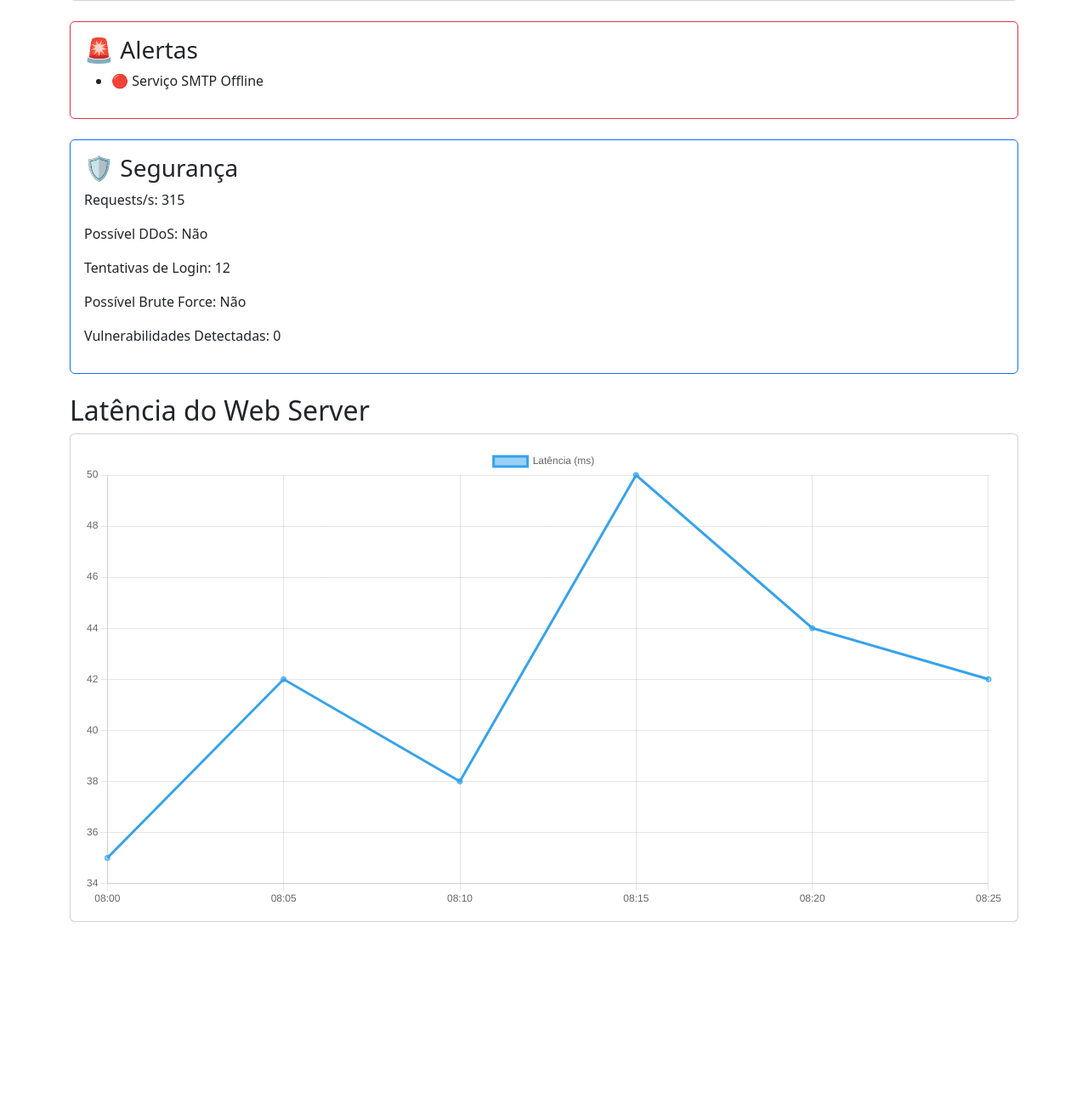
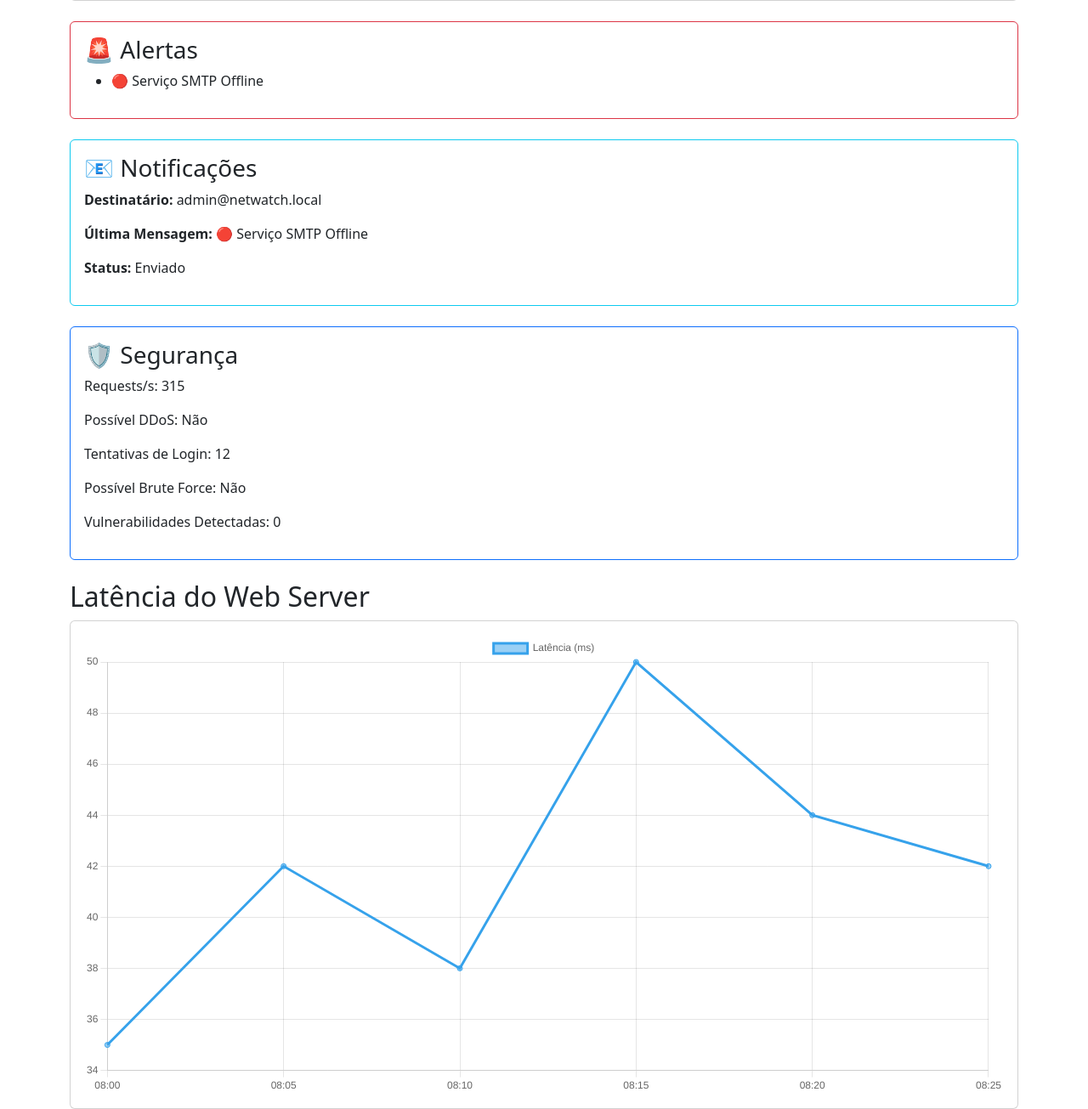
Before and after one commit to thiagodellano/NetWatch, a Flask app: page / in a window 1280 px wide. Shown: the part 606-1911 px from the top of the page at 85% size. Before the commit the page ends 1691 px from the top, so only its background shows below. Run offline with Flask 3, Linux system fonts and the light colour scheme.

Commit message:
Adiciona modulo de notificacoes

```diff
--- a/app.py
+++ b/app.py
@@ -46,13 +46,18 @@ def home():
 
     if seguranca["bruteforce"] == "Sim":
         alertas.append("🛡️ Possível ataque de força bruta detectado")
-
+    notificacao = {
+    "destinatario": "admin@netwatch.local",
+    "mensagem": alertas[0] if alertas else "Nenhum alerta",
+    "status": "Enviado"
+}
     return render_template(
         "dashboard.html",
         dados=dados,
         resumo=resumo,
         alertas=alertas,
-        seguranca=seguranca
+        seguranca=seguranca,
+        notificacao=notificacao
     )
 
 if __name__ == "__main__":
--- a/templates/dashboard.html
+++ b/templates/dashboard.html
@@ -139,6 +139,30 @@
         </div>
     </div>
 
+    <!-- Notificações -->
+    <div class="card border-info mb-4">
+        <div class="card-body">
+
+        <h3>📧 Notificações</h3>
+
+        <p>
+            <strong>Destinatário:</strong>
+            {{ notificacao.destinatario }}
+        </p>
+
+        <p>
+            <strong>Última Mensagem:</strong>
+            {{ notificacao.mensagem }}
+        </p>
+
+        <p>
+            <strong>Status:</strong>
+            {{ notificacao.status }}
+        </p>
+
+    </div>
+</div>
+
     <!-- Segurança -->
     <div class="card border-primary mb-4">
         <div class="card-body">
```
